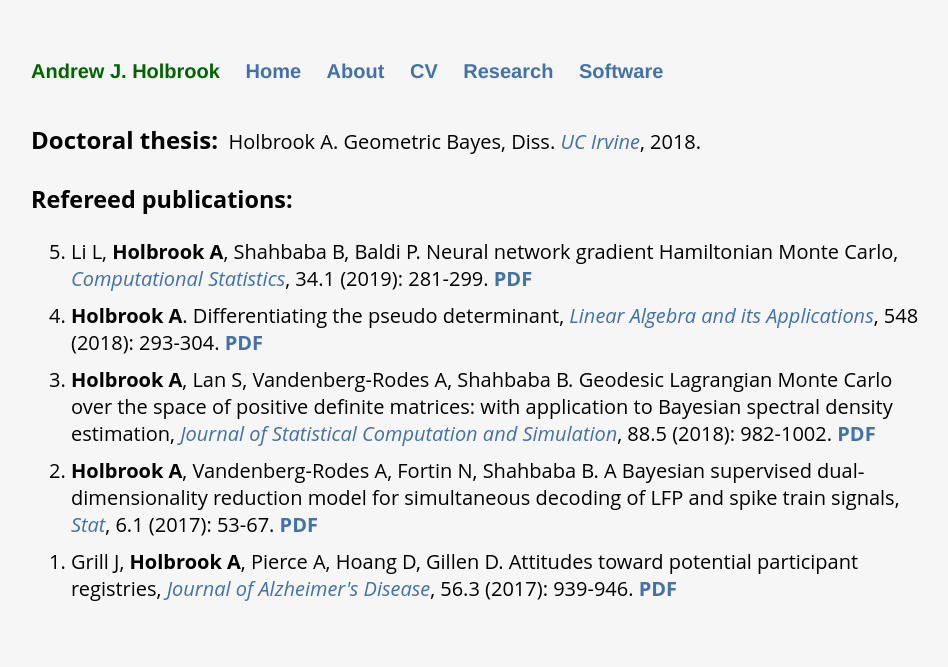
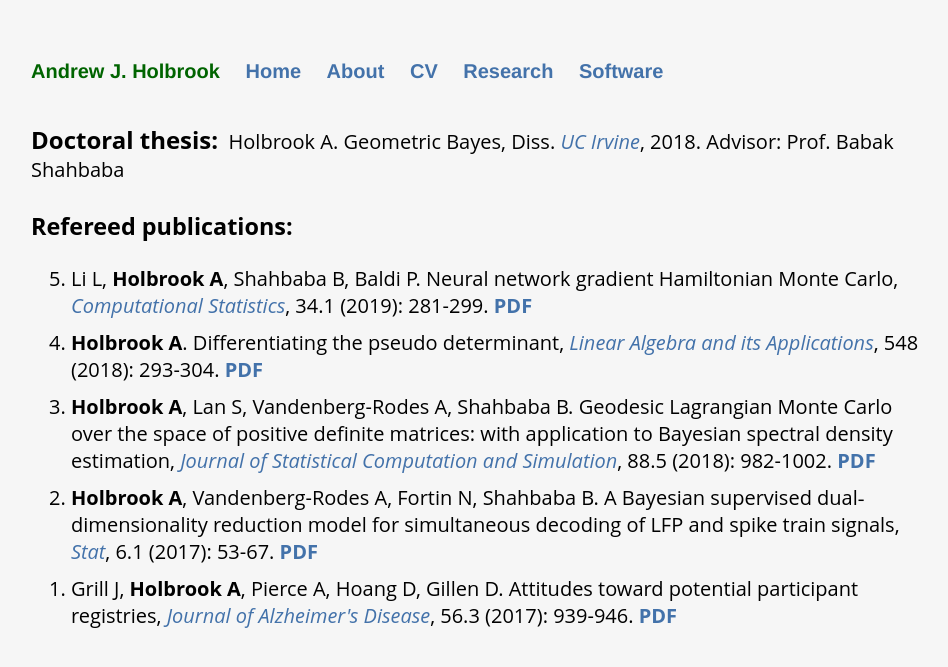
Before and after one commit to andrewjholbrook/andrewjholbrook.github.io, a Jekyll site: the page built from research.html, in a window 1280 px wide. Shown: the top 667 px of the page, without its empty margins (161-1109 px from the left). Built offline with Jekyll 4.4.1, drawn with Linux system fonts in a browser that asks for light colours.

Commit message:
Update research.html

```diff
--- a/research.html
+++ b/research.html
@@ -7,7 +7,7 @@ title: Research of Andrew Holbrook
 
       <div class="col-9">
 
-            <font size=5><b>Doctoral thesis:</b></font>&nbsp; Holbrook A. Geometric Bayes, Diss. <i><a href="https://escholarship.org/uc/item/1rs3p8k7" target="_blank">UC Irvine</a></i>, 2018.<br /><br />
+            <font size=5><b>Doctoral thesis:</b></font>&nbsp; Holbrook A. Geometric Bayes, Diss. <i><a href="https://escholarship.org/uc/item/1rs3p8k7" target="_blank">UC Irvine</a></i>, 2018. Advisor: Prof. Babak Shahbaba<br /><br />
 
 
   <h3>Refereed publications:</h3>
```
